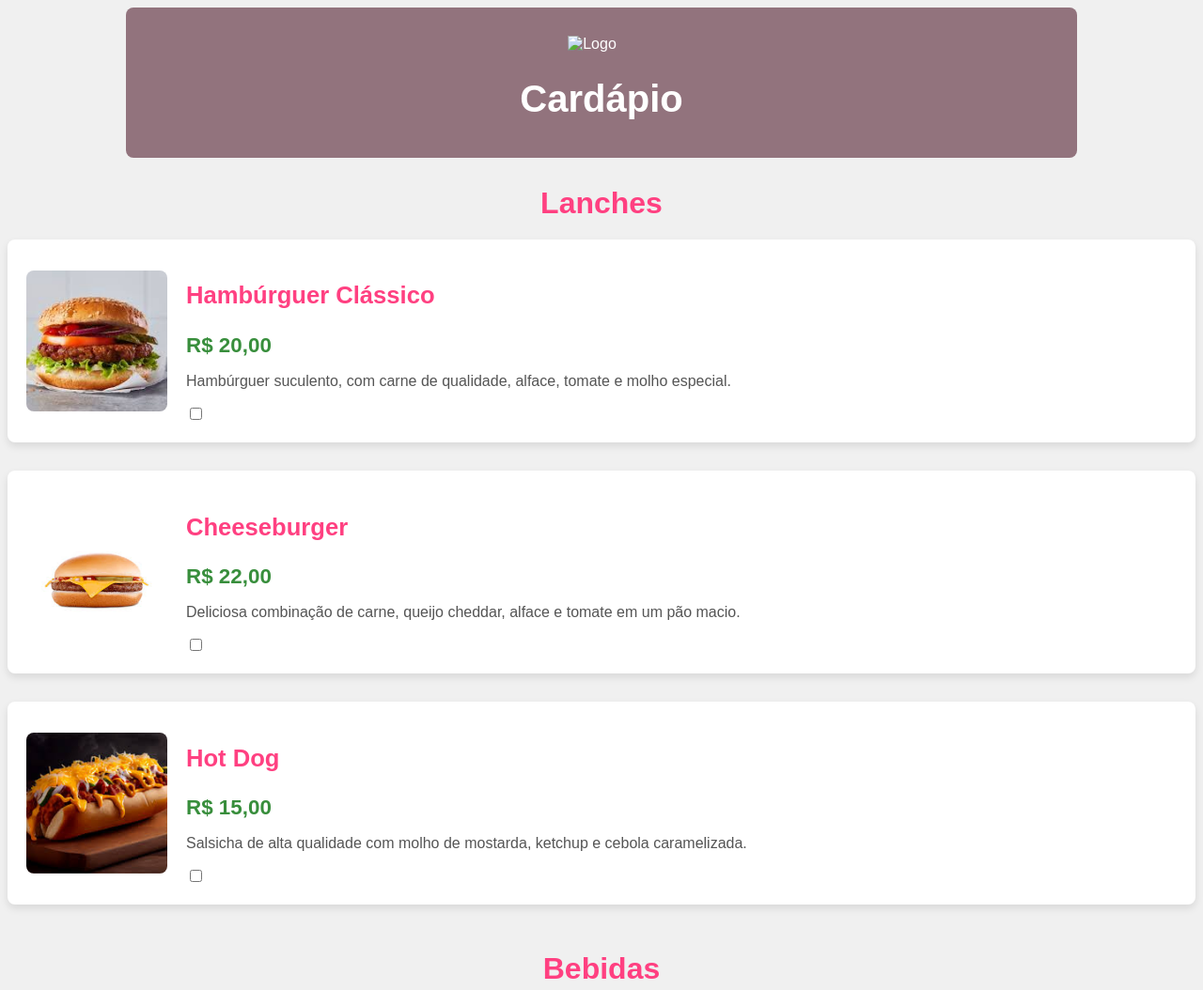
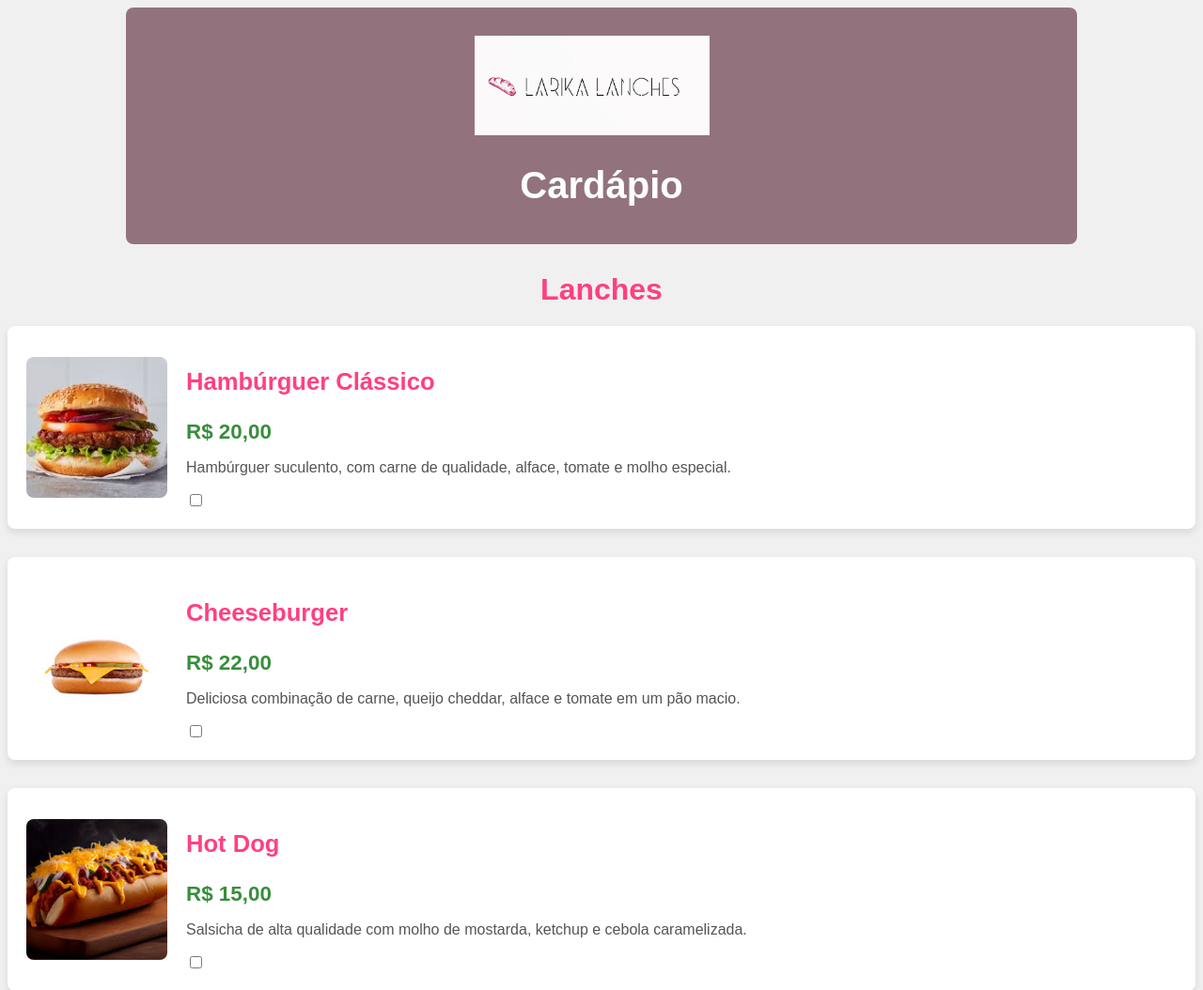
Before and after one commit to PaolaHislane/cardapiolanches, a plain HTML site: page index.html in a window 1280 px wide. Shown: the top 1054 px of the page at 94% size. Drawn offline with Linux system fonts and the light colour scheme; files whose address does not match are found by name.

Commit message:
Update index.html

```diff
--- a/index.html
+++ b/index.html
@@ -10,7 +10,7 @@
     <body>
         <div class="container">
             <header>
-                <img src="/logo-removebg-preview.png" alt="Logo" class="logo"> <!-- Logo adicionada aqui -->
+                <img src="/logo.png" alt="Logo" class="logo"> <!-- Logo adicionada aqui -->
                 <h1>Cardápio</h1>
             </header>
 
```
